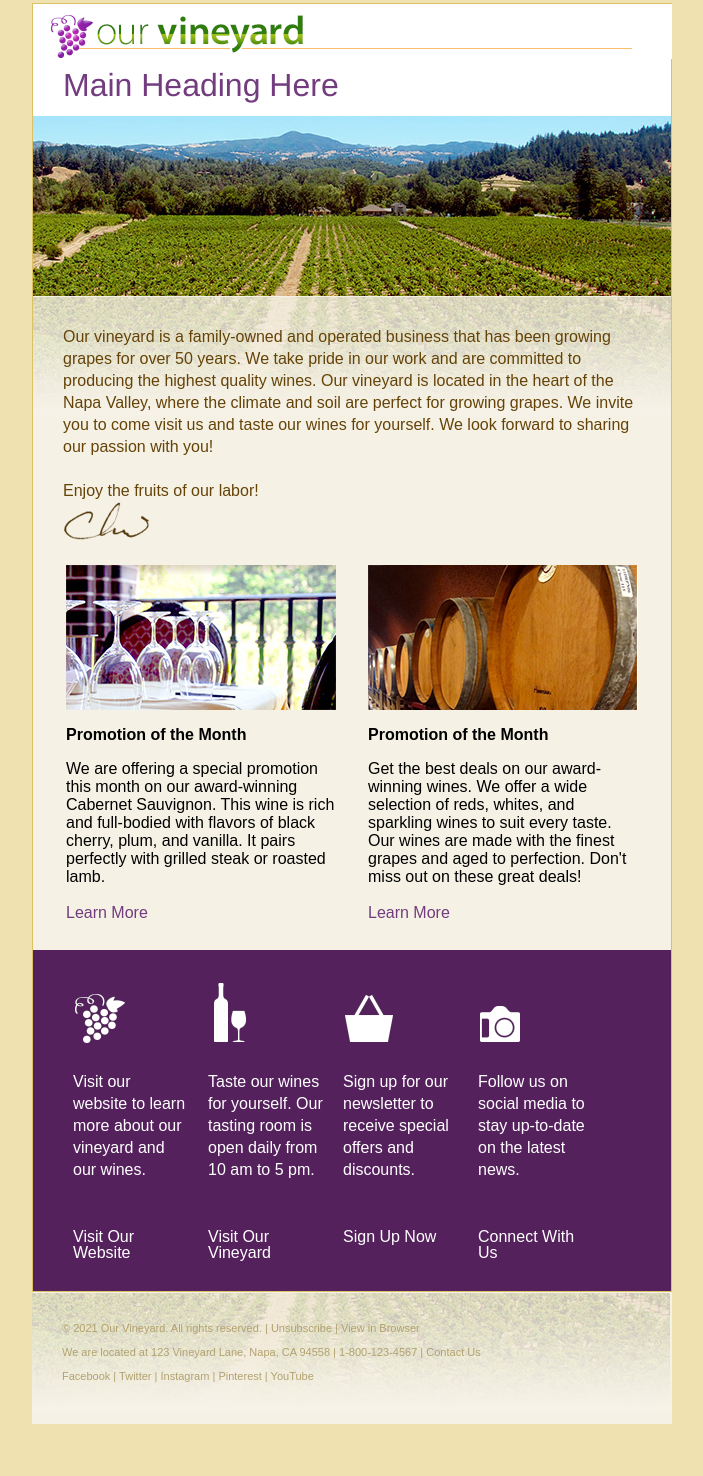
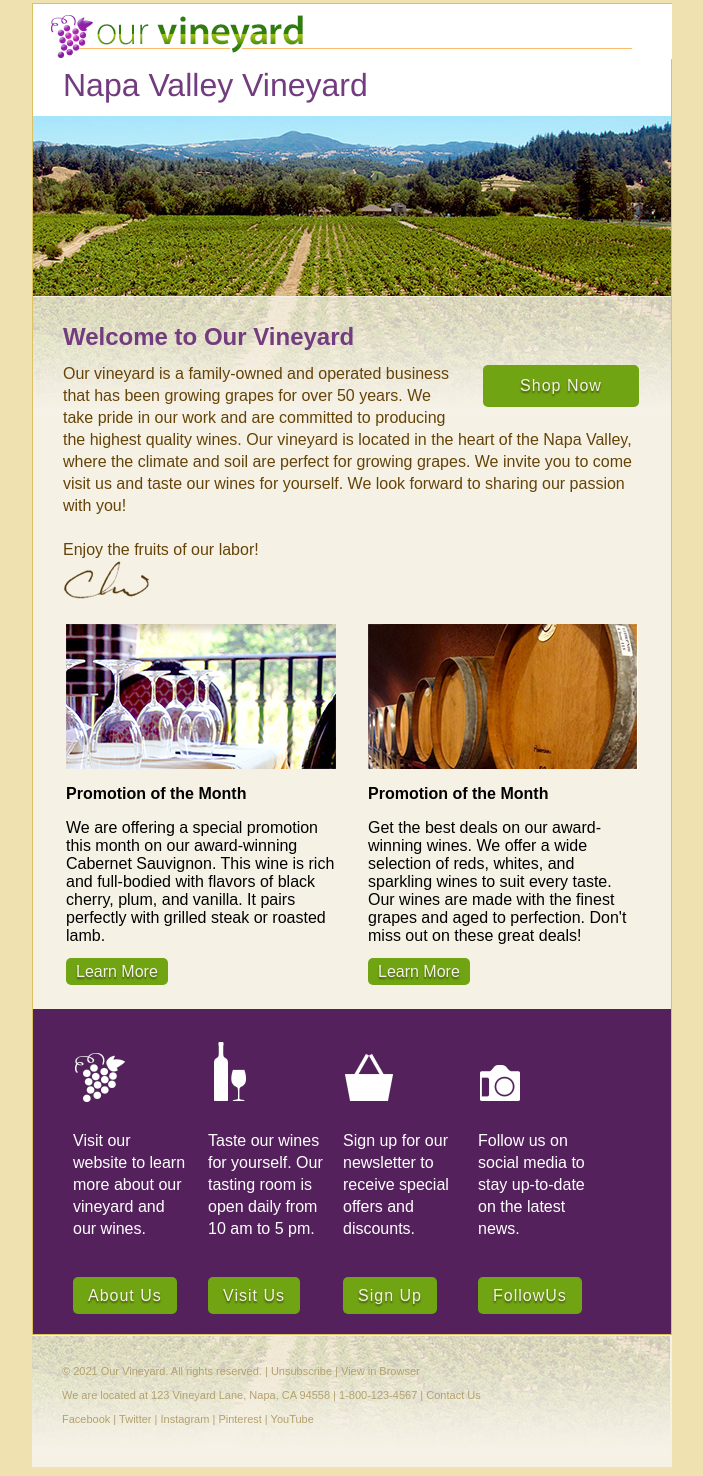
Before and after one commit to Gerald-Star/HTML-Email-Farm-Products-Advertisement-, a plain HTML site: page index.html in a window 1280 px wide. Shown: the part 42-1518 px from the top of the page, without its empty margins (288-991 px from the left). Before the commit the page ends 1475 px from the top, so only its background shows below. Drawn offline with Linux system fonts and the light colour scheme.

Commit message:
create call-to-action button

```diff
--- a/index.html
+++ b/index.html
@@ -36,7 +36,7 @@
             border-left: 1px solid #dbc064; border-right: 1px solid #dbc064;
             font-family: Ariel, Helvetica, sans-serif; font-size: 16px; line-height: 22px;">
               <h1 style="margin: 0px 0px 15px 0px; font-weight: normal; font-size: 32px; color: #723c7f;">
-                Main Heading Here</h1>
+                Napa Valley Vineyard</h1>
 
             </td>
           </tr>
@@ -54,6 +54,17 @@
             <td valign="top" bgcolor="#f5f2e5" valign="top" class="content" style="padding: 30px 30px 10px 30px; border-right: 1px solid #dbc064; border-left: 1px solid #dbc064;
             font-family: Arial, Helvetica, sans-serif; font-size: 16px; line-height: 22px; color: #654308;
             background: #f5f2e5 url(images/banner_large_ghost.jpg) no-repeat 0px 0px;">
+
+              <h2 style="font-size: 24px; color: #723c7f; margin: 0px 0px 15px 0px;">Welcome to Our Vineyard</h2>
+              <!--CTA Button to Right-->
+              <table width="160" align="right" class="button" style="margin: 0px 0px 10px 30px;">
+                <tr>
+                  <td style="text-align: center; background-color: #71a412; padding: 10px 15px; border-radius: 5px;">
+                    <a href="#" style="color: #f5f2e5; font-size: 18px; letter-spacing: 1px; text-shadow: 0px 2px 2px #3a5606;
+                    font-family: Arial, Helvetica, sans-serif; text-decoration: none; font-size: 16px;">Shop Now</a>
+                  </td>
+                </tr>
+              </table>
 
               Our vineyard is a family-owned and operated business that has been growing
               grapes for over 50 years.
@@ -84,7 +95,8 @@
                     This wine is rich and full-bodied with flavors of black cherry, plum, and vanilla.
                     It pairs perfectly with grilled steak or roasted lamb.
                     <br><br>
-                    <a href=#"" style="color: #723c7f; text-decoration: none;">Learn More</a>
+                    <a href=#"" style="background-color: #71a412; border-radius: 5px; color: #f5f2e5; padding: 5px 10px 5px 10px;
+                    text-decoration: none; text-shadow: 0px 2px 2px #3a5606;">Learn More</a>
 
                   </td>
                 </tr>
@@ -102,7 +114,8 @@
                     perfection.
                     Don't miss out on these great deals!
                     <br><br>
-                    <a href=#"" style="color: #723c7f; text-decoration: none;">Learn More</a>
+                    <a href=#"" style="background-color: #71a412; border-radius: 5px; color: #f5f2e5; padding: 5px 10px 5px 10px;
+                                      text-decoration: none; text-shadow: 0px 2px 2px #3a5606;">Learn More</a>
 
                   </td>
                 </tr>
@@ -129,7 +142,12 @@
                       Visit our website to learn more about our vineyard and our wines.
                     </p>
                     <br><br>
-                    <a href="" style="color: #ffffff; text-decoration: none; font-size: 16px;">Visit Our Website</a>
+                    <a href="#"
+                      style="background-color: #71a412; padding: 10px 15px; border-radius: 5px;
+                                                            text-decoration: none; font-size: 16px;color: #f5f2e5; font-size: 15px; letter-spacing: 1px; text-shadow: 0px 2px 2px #3a5606;
+                                                            font-family: Arial, Helvetica, sans-serif; text-decoration: none; font-size: 16px">
+                      About Us
+                    </a>
 
                   </td>
                 </tr>
@@ -149,7 +167,12 @@
                       from 10 am to 5 pm.
                     </p>
                     <br><br>
-                    <a href="" style="color: #ffffff; text-decoration: none; font-size: 16px;">Visit Our Vineyard</a>
+                    <a href="#"
+                      style="background-color: #71a412; padding: 10px 15px; border-radius: 5px;
+                                                            text-decoration: none; font-size: 16px;color: #f5f2e5; font-size: 15px; letter-spacing: 1px; text-shadow: 0px 2px 2px #3a5606;
+                                                            font-family: Arial, Helvetica, sans-serif; text-decoration: none; font-size: 16px">
+                      Visit Us
+                    </a>
 
                   </td>
                 </tr>
@@ -169,7 +192,9 @@
                       special offers and discounts.
                     </p>
                     <br><br>
-                    <a href="" style="color: #ffffff; text-decoration: none; font-size: 16px;">Sign Up Now</a>
+                    <a href="#" style="background-color: #71a412; padding: 10px 15px; border-radius: 5px;
+                    text-decoration: none; font-size: 16px;color: #f5f2e5; font-size: 15px; letter-spacing: 1px; text-shadow: 0px 2px 2px #3a5606;
+                    font-family: Arial, Helvetica, sans-serif; text-decoration: none; font-size: 16px">Sign Up</a>
 
                   </td>
                 </tr>
@@ -189,7 +214,12 @@
                       Follow us on social media to stay up-to-date on the latest news.
                     </p>
                     <br><br>
-                    <a href="" style="color: #ffffff; text-decoration: none; font-size: 16px;">Connect With Us</a>
+                    <a href="#"
+                      style="background-color: #71a412; padding: 10px 15px; border-radius: 5px;
+                                        text-decoration: none; font-size: 16px;color: #f5f2e5; font-size: 15px; letter-spacing: 1px; text-shadow: 0px 2px 2px #3a5606;
+                                        font-family: Arial, Helvetica, sans-serif; text-decoration: none; font-size: 16px">
+                      FollowUs
+                    </a>
 
                   </td>
                 </tr>
```
